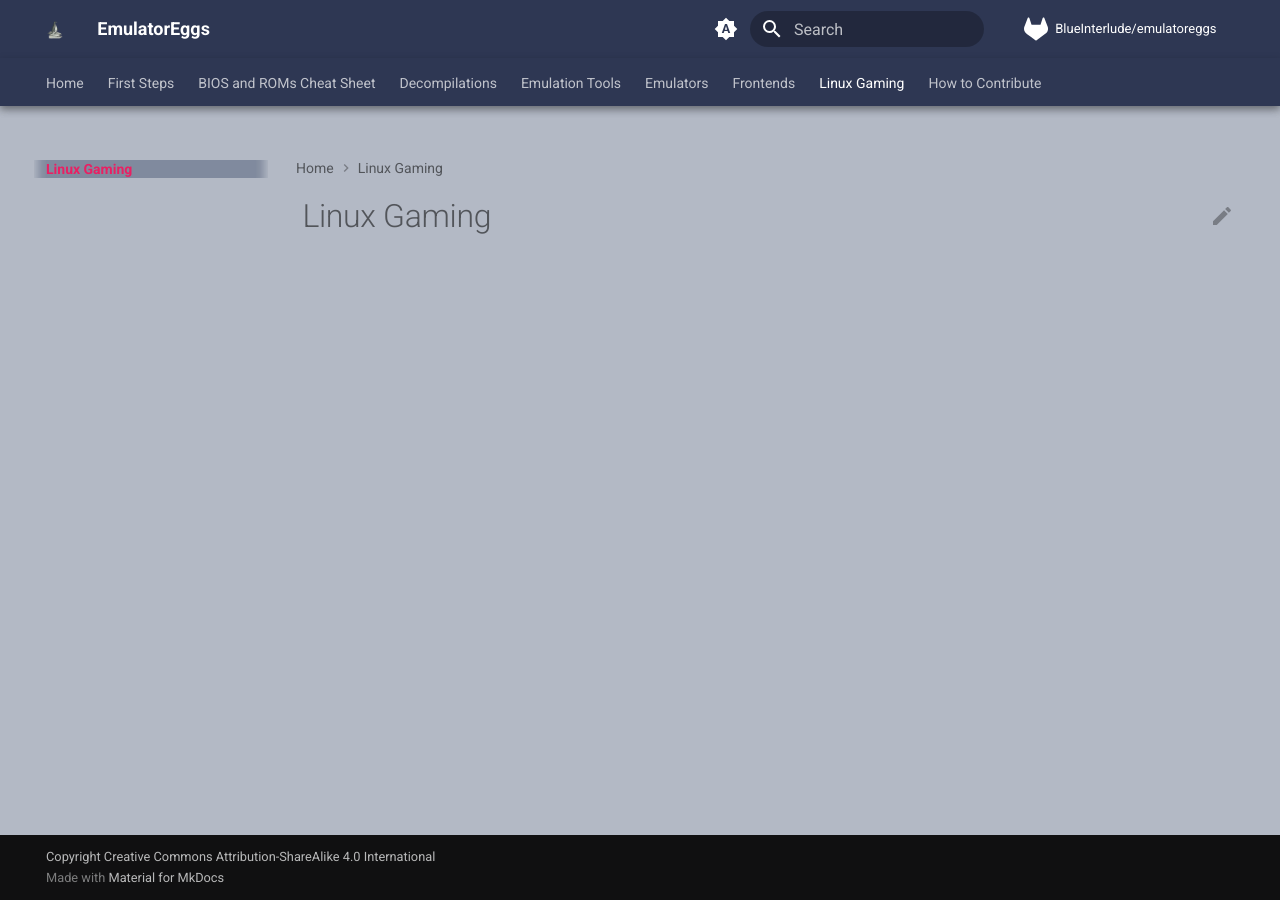
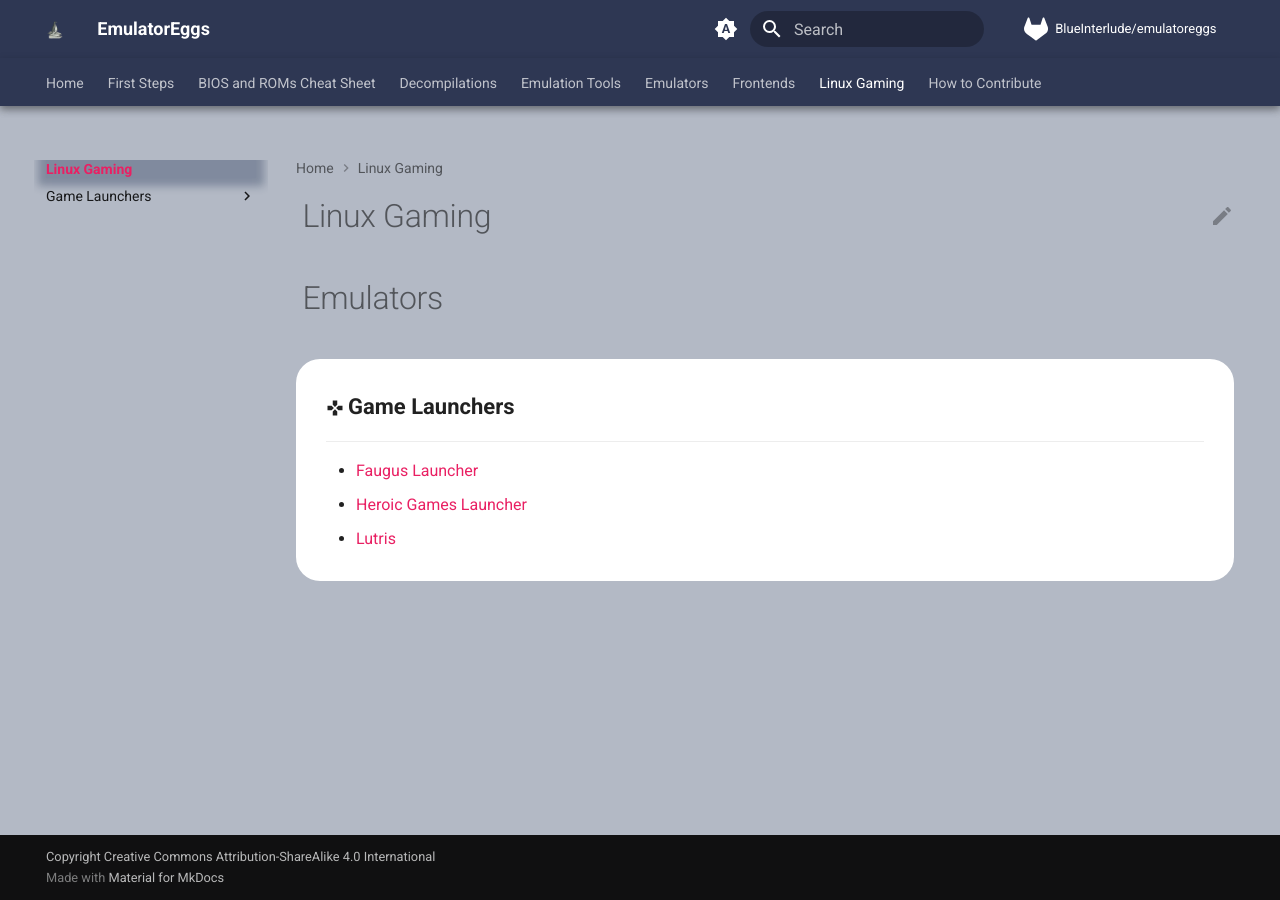
Before and after one commit to emulatoreggs/emulatoreggs, an MkDocs documentation site: the page built from docs/linux-gaming/index.md, in a window 1280 px wide. Built offline with MkDocs 1.6.1 and Material for MkDocs 9.7.7, drawn with Linux system fonts in a browser that asks for light colours; comment, search, counter and statistics services are not loaded.

Commit message:
docs: add initial game launcher pages

```diff
--- a/docs/linux-gaming/index.md
+++ b/docs/linux-gaming/index.md
@@ -1 +1,14 @@
 # Linux Gaming
+
+# Emulators
+
+<div class="grid cards _bz" markdown>
+
+
+- :material-gamepad: **Game Launchers**{ style="font-size: 1.1rem" }
+
+  ***
+
+  - [Faugus Launcher](./arcade/mame.md)
+  - [Heroic Games Launcher](./arcade/lindbergh-loader.md)
+  - [Lutris](./arcade/hypseus-singe.md)
--- a/mkdocs.yml
+++ b/mkdocs.yml
@@ -84,6 +84,10 @@ nav:
       - Steam ROM Manager: 'frontends/steam-rom-manager.md'
   - Linux Gaming:
       - Linux Gaming: 'linux-gaming/index.md'
+      - Game Launchers:
+        - Faugus Launcher: 'emulators/sony/faugus-launcher.md'
+        - Lutris: 'emulators/sony/lutris.md'
+        - Heroic Games Launcher!: 'emulators/sony/heroic-games-launcher.md'
   - How to Contribute:
       - How to Contribute: 'how-to-contribute/index.md'
 theme:
```
Also changed, not shown: docs/linux-gaming/faugus-launcher.md (added, +1 -0 lines), docs/linux-gaming/heroic-games-launcher.md (added, +1 -0 lines), docs/linux-gaming/lutris.md (added, +1 -0 lines).
